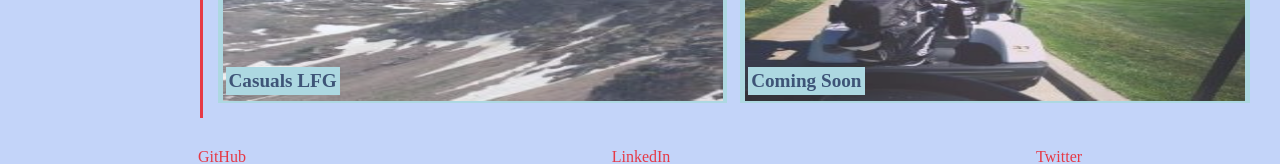
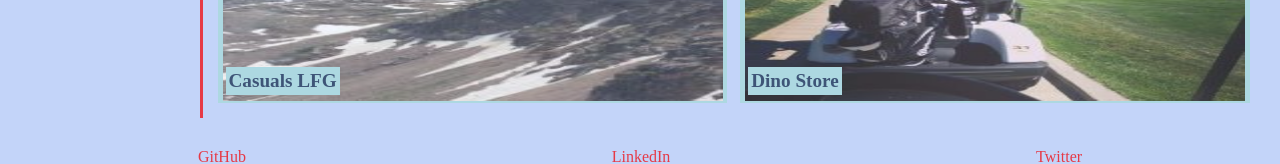
Before and after one commit to jdrobs19/react-portfolio, a React (Create React App) app: page / in a window 1280 px wide. Both pictures are taken after a click on the item "Portfolio". Shown: the part 730-894 px from the top of the page. Built offline with nearby package versions, Linux system fonts and the light colour scheme.

Commit message:
added dino store project

```diff
--- a/src/components/Portfolio/index.js
+++ b/src/components/Portfolio/index.js
@@ -34,8 +34,8 @@ function Portfolio() {
       id: 3
     },
     {
-      name: 'Coming Soon',
-      url: 'https://jdrobs19.github.io/portfolio/',
+      name: 'Dino Store',
+      url: 'https://limitless-refuge-02623.herokuapp.com/',
       bgStyle: {
         backgroundImage: "url( " + bgImg4 + ")"
       },
```
